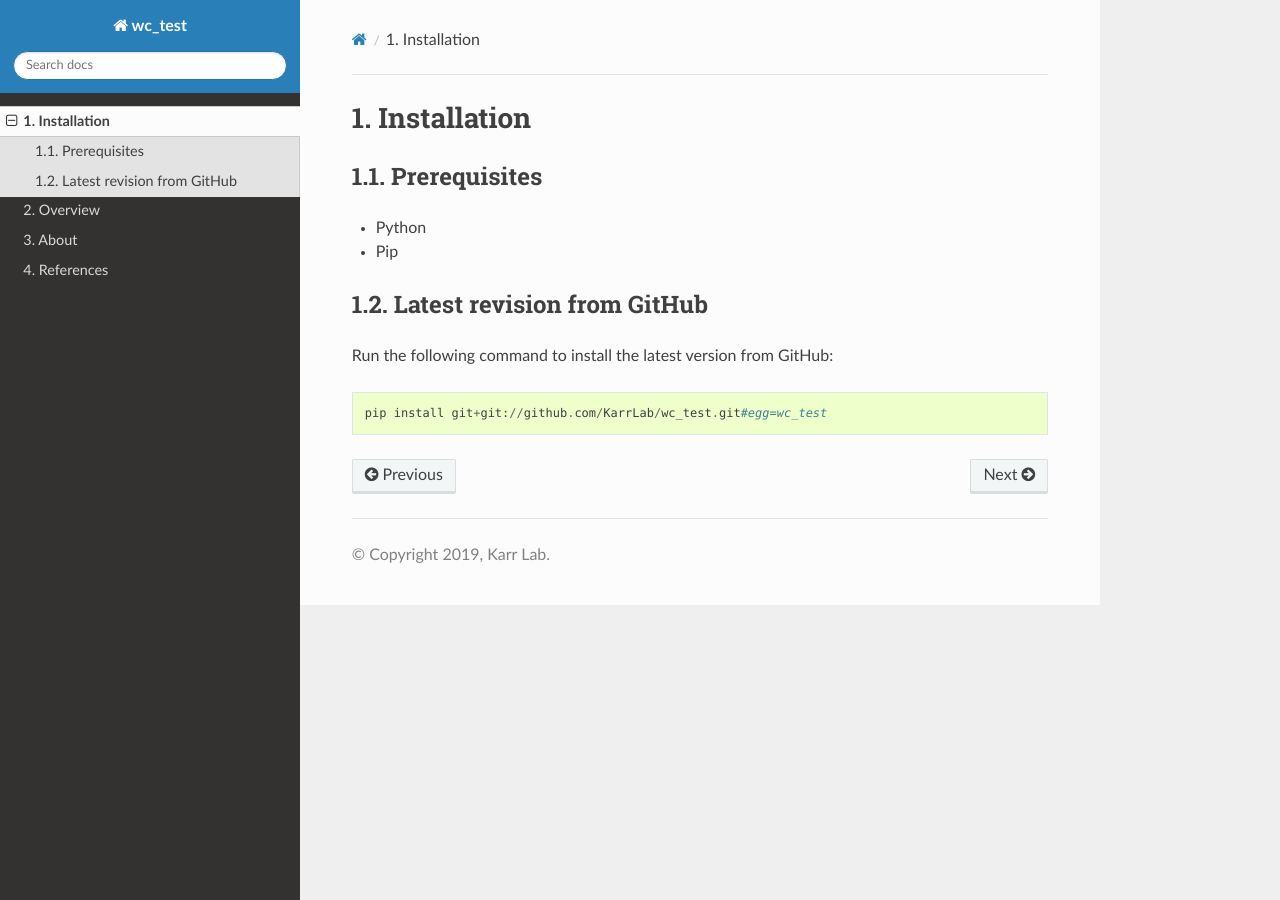
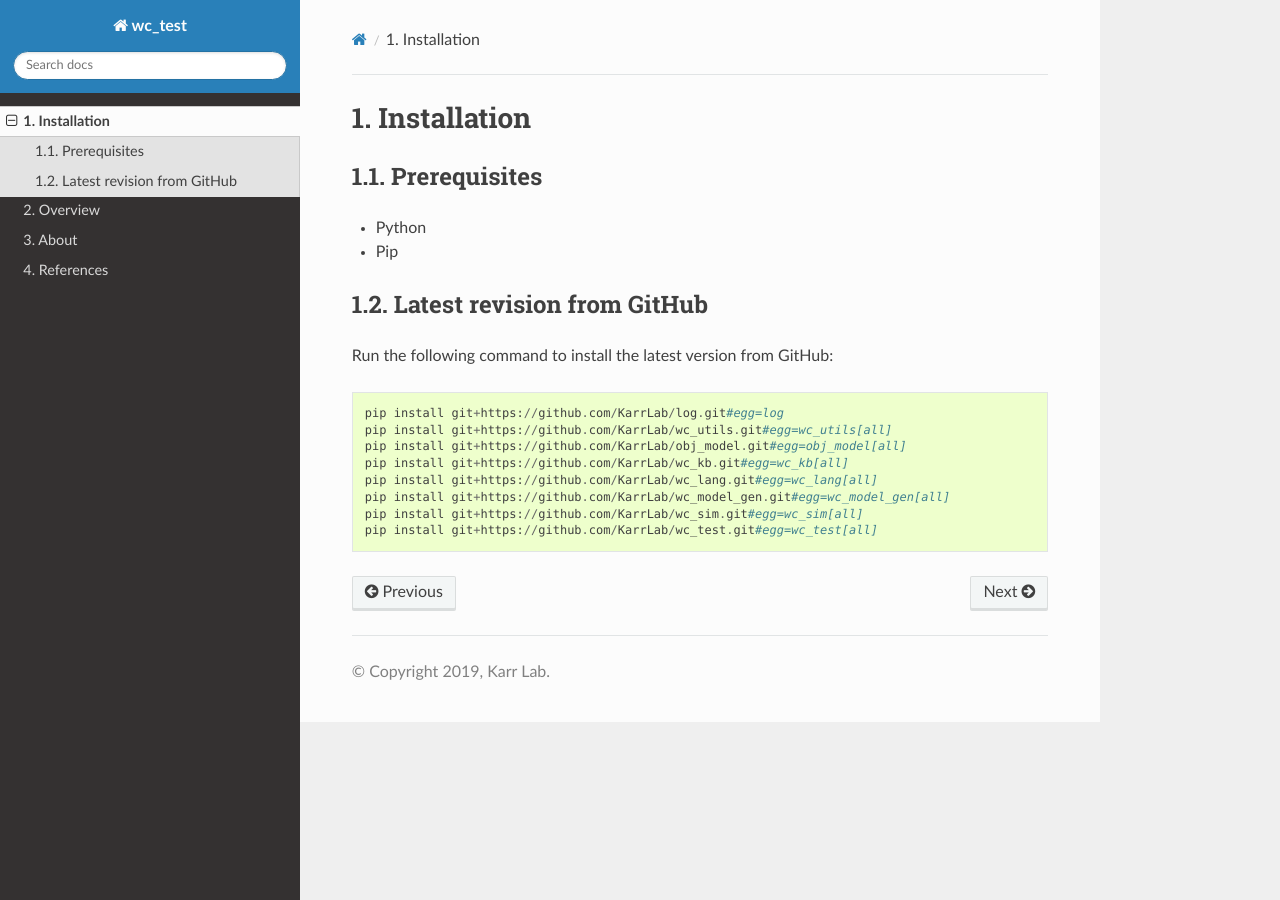
Before and after one commit to KarrLab/wc_test, a Sphinx documentation site: the page built from docs/installation.rst, in a window 1280 px wide. Built offline with Sphinx 7.4.7 and the Read the Docs theme 2.0.0, drawn with Linux system fonts in a browser that asks for light colours; pages that are not in the unit, such as notebooks, are missing from menus.

Commit message:
updating for pip 19

```diff
--- a/docs/installation.rst
+++ b/docs/installation.rst
@@ -11,4 +11,11 @@ Latest revision from GitHub
 ---------------------------
 Run the following command to install the latest version from GitHub::
 
-    pip install git+git://github.com/KarrLab/wc_test.git#egg=wc_test
+    pip install git+https://github.com/KarrLab/log.git#egg=log
+    pip install git+https://github.com/KarrLab/wc_utils.git#egg=wc_utils[all]
+    pip install git+https://github.com/KarrLab/obj_model.git#egg=obj_model[all]
+    pip install git+https://github.com/KarrLab/wc_kb.git#egg=wc_kb[all]
+    pip install git+https://github.com/KarrLab/wc_lang.git#egg=wc_lang[all]
+    pip install git+https://github.com/KarrLab/wc_model_gen.git#egg=wc_model_gen[all]
+    pip install git+https://github.com/KarrLab/wc_sim.git#egg=wc_sim[all]
+    pip install git+https://github.com/KarrLab/wc_test.git#egg=wc_test[all]
--- a/docs/requirements.txt
+++ b/docs/requirements.txt
@@ -2,6 +2,6 @@ sphinx >= 1.8
 sphinx_rtd_theme >= 0.4.2
 sphinxcontrib_addmetahtml >= 0.1.1
 sphinxcontrib_bibtex
-git+https://github.com/KarrLab/sphinxcontrib-googleanalytics.git#egg=sphinxcontrib_googleanalytics-0.1.1 >= 0.1.1
+sphinxcontrib_googleanalytics >= 0.1.1
 sphinxcontrib_spelling
 sphinxprettysearchresults
--- a/setup.py
+++ b/setup.py
@@ -3,7 +3,7 @@ try:
     import pkg_utils
 except ImportError:
     import pip._internal
-    pip._internal.main(['install', '--process-dependency-links', 'git+https://github.com/KarrLab/pkg_utils.git#egg=pkg_utils'])
+    pip._internal.main(['install', 'pkg_utils'])
     import pkg_utils
 import os
 
```
Also changed, not shown: README.md (+11 -4 lines), requirements.txt (+4 -4 lines), 2 other files.
